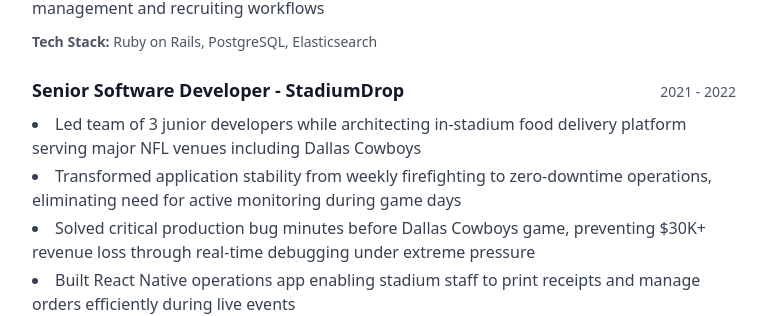
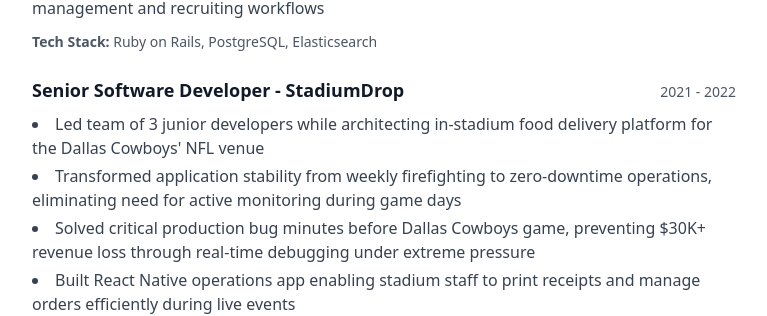
Before and after one commit to Guided-Rails/guided-rails.github.io, a Jekyll site: the page built from index.markdown, in a window 1280 px wide. Shown: the part 922-1238 px from the top of the page, without its empty margins (256-1023 px from the left). Built offline with Jekyll 4.4.1, drawn with Linux system fonts in a browser that asks for light colours; nearby versions of some CDN libraries.

Commit message:
Clarify StadiumDrop served single venue
Changed "major NFL venues including Dallas Cowboys" to "the Dallas Cowboys' NFL venue" to accurately reflect it was a single venue, not multiple locations.

```diff
--- a/_layouts/home.html
+++ b/_layouts/home.html
@@ -65,7 +65,7 @@
           <span class="text-sm text-gray-600">2021 - 2022</span>
         </div>
         <ul class="list-disc list-inside text-gray-700 space-y-1">
-          <li>Led team of 3 junior developers while architecting in-stadium food delivery platform serving major NFL venues including Dallas Cowboys</li>
+          <li>Led team of 3 junior developers while architecting in-stadium food delivery platform for the Dallas Cowboys' NFL venue
           <li>Transformed application stability from weekly firefighting to zero-downtime operations, eliminating need for active monitoring during game days</li>
           <li>Solved critical production bug minutes before Dallas Cowboys game, preventing $30K+ revenue loss through real-time debugging under extreme pressure</li>
           <li>Built React Native operations app enabling stadium staff to print receipts and manage orders efficiently during live events</li>
```
